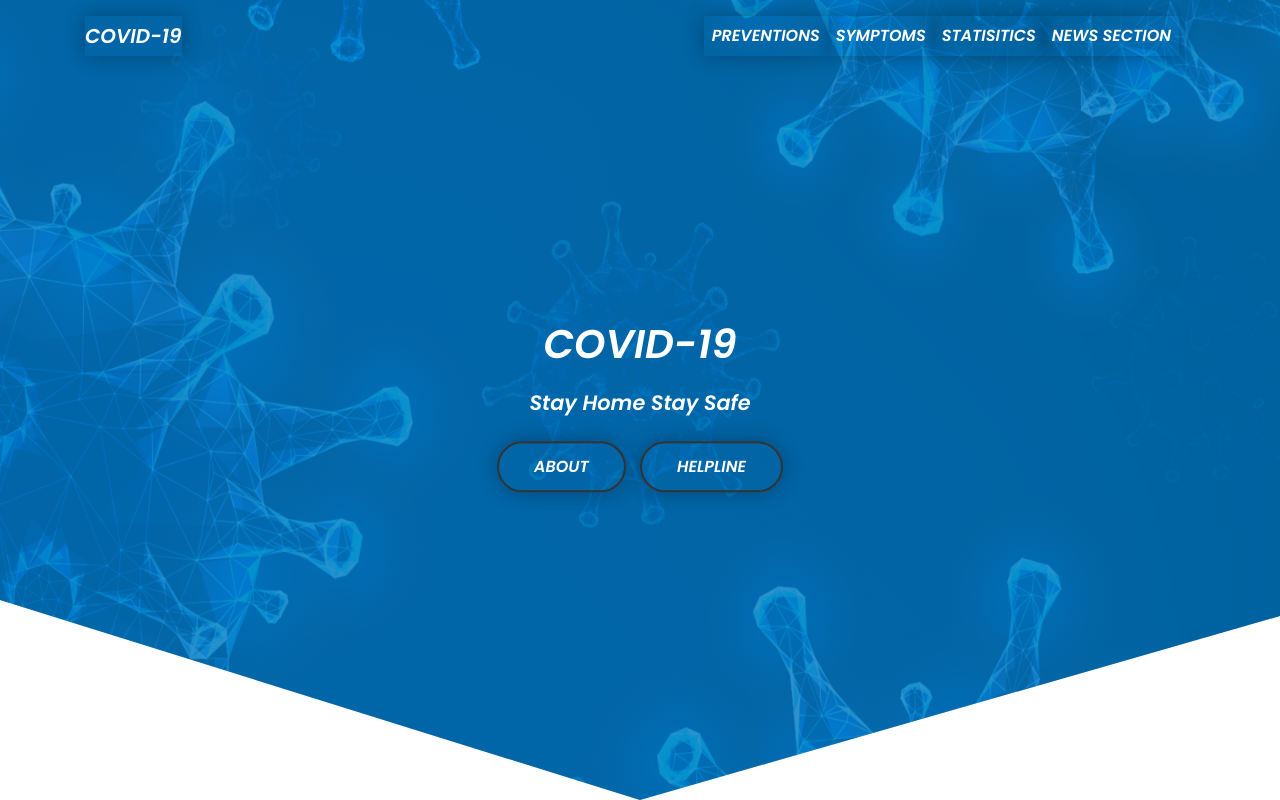
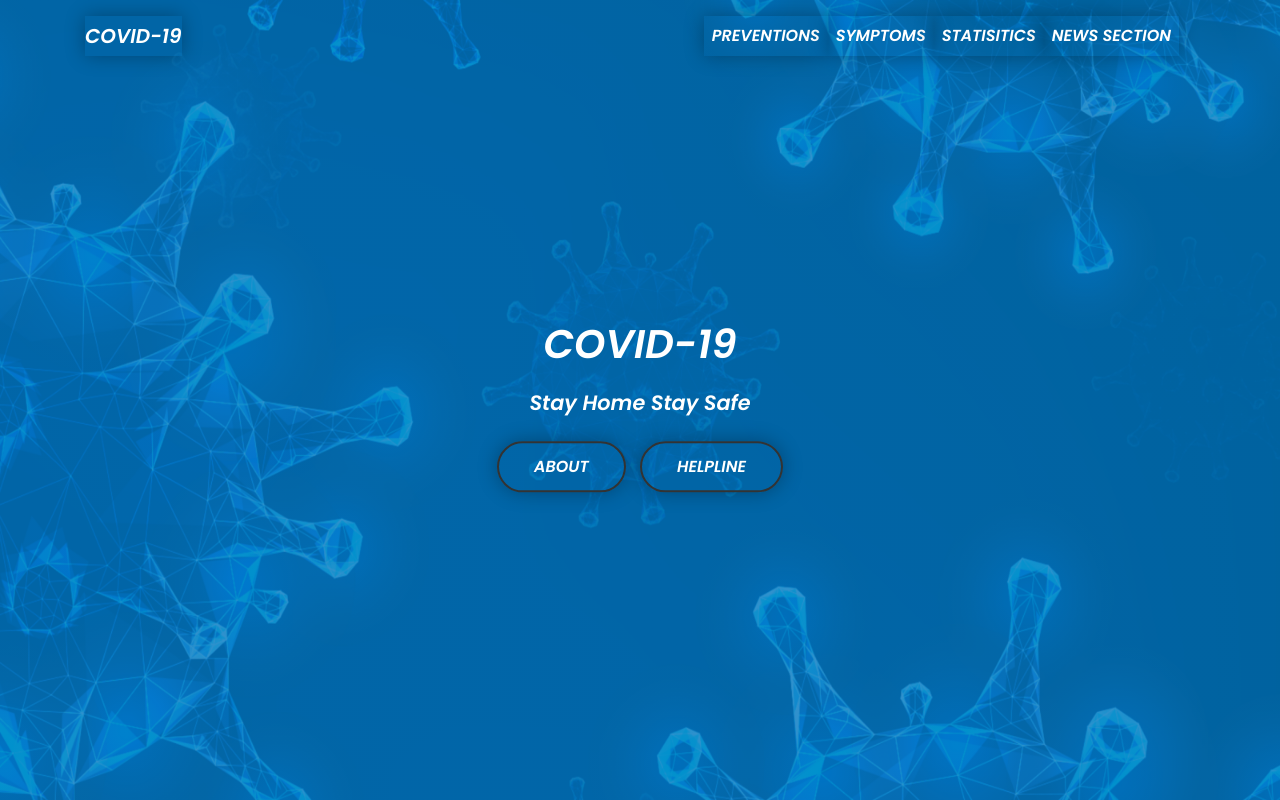
Before and after one commit to DESAISACHI/desaisachi.github.io, a PHP site: page / in a window 1280 px wide. Run offline with PHP 8.4, Linux system fonts and the light colour scheme; some libraries are stand-ins or nearby versions.

Commit message:
Update style.css

```diff
--- a/covid-19/style.css
+++ b/covid-19/style.css
@@ -28,7 +28,7 @@ p{
     background-repeat: no-repeat;
     background-size: 100% 100%;
     position: relative;
-    clip-path: polygon(100% 0%, 100% 77%, 50% 100%, 0 75%, 0 0);
+
 }
 .header:before{
     content: "";
```
